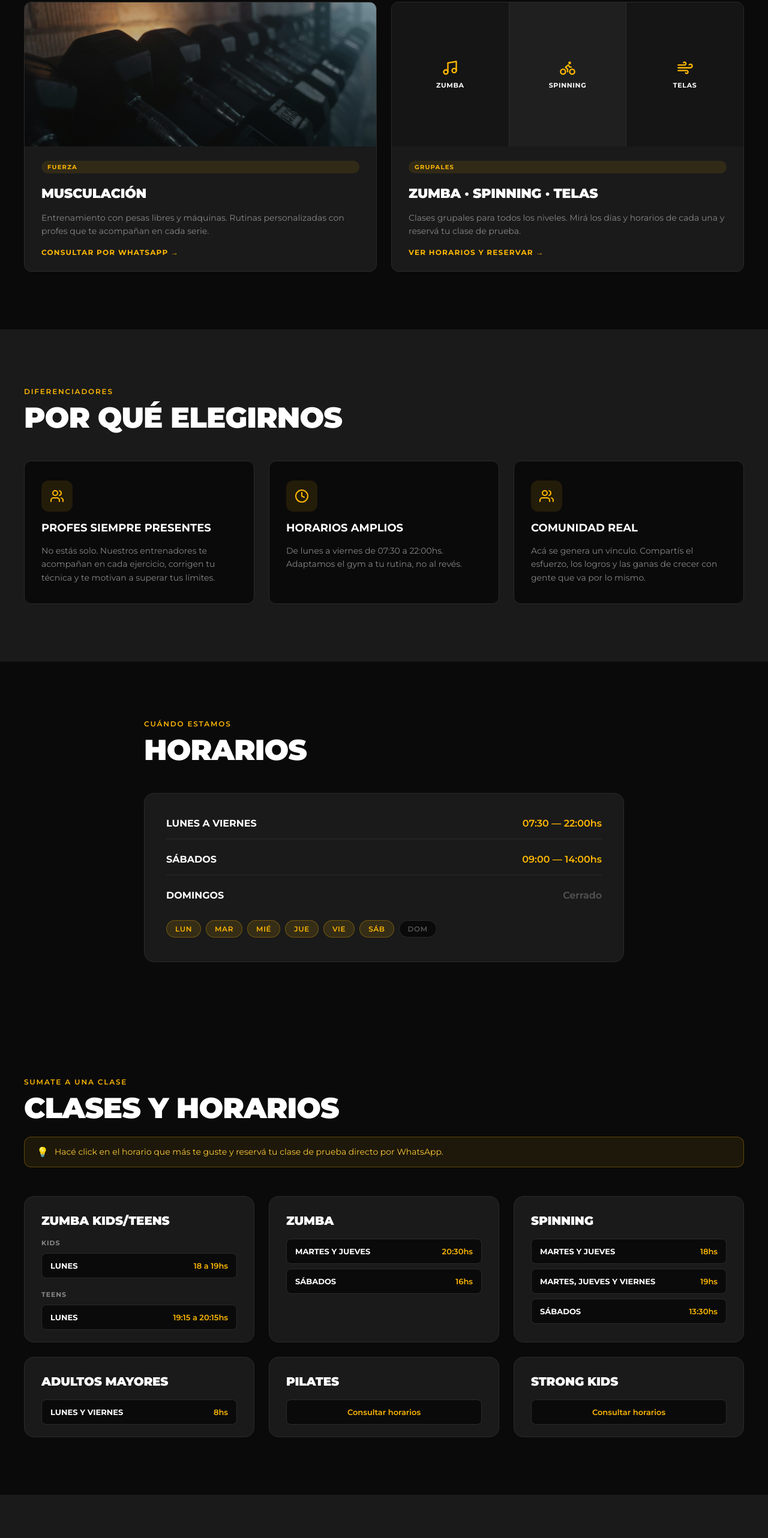
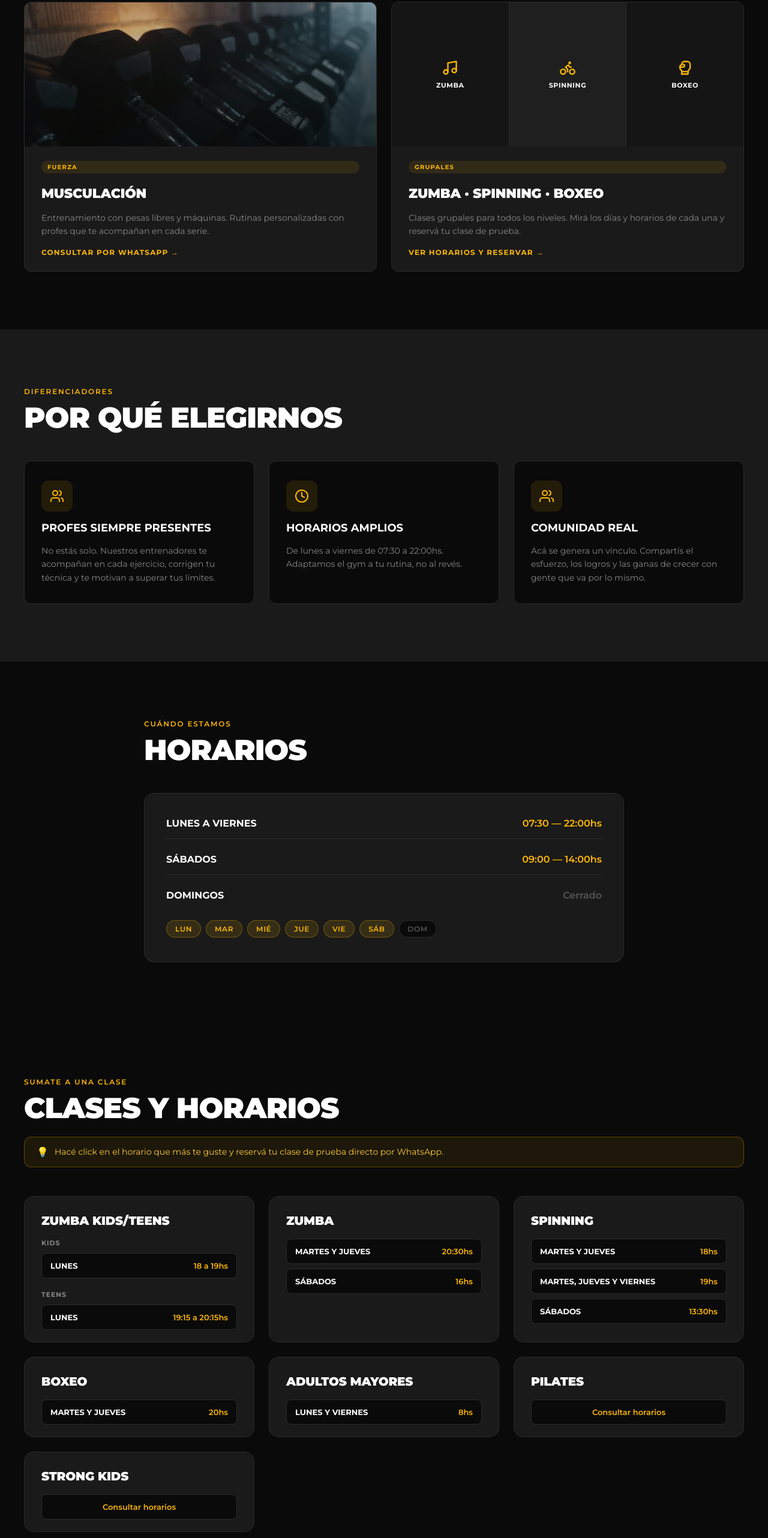
Before and after one commit to cederNicolas/gym-strong, a plain HTML site: page index.html in a window 1280 px wide. Shown: the part 1016-3580 px from the top of the page at 60% size. Drawn offline with nearby package versions, Linux system fonts and the light colour scheme.

Commit message:
Suma Boxeo (mar y jue 20hs), actividades: Zumba · Spinning · Boxeo, saca Telas
Co-Authored-By: Claude Opus 5.5 <noreply@anthropic.com>
Claude-Session: https://claude.ai/code/session_01AExrzzxsAWZx9t5GsjBBRV

```diff
--- a/index.html
+++ b/index.html
@@ -163,7 +163,7 @@
             <a href="https://wa.me/5491149601563?text=Hola!%20Quiero%20informaci%C3%B3n%20sobre%20Musculaci%C3%B3n">Consultar sobre Musculación</a>
           </article>
           <article>
-            <h3>Zumba · Spinning · Telas</h3>
+            <h3>Zumba · Spinning · Boxeo</h3>
             <p>Clases grupales para todos los niveles. Mirá los días y horarios de cada una y reservá tu clase de prueba.</p>
             <a href="#class-schedule">Ver horarios y reservar</a>
           </article>
@@ -209,6 +209,10 @@
           <article>
             <h3>Spinning</h3>
             <p>Martes y Jueves 18hs. Martes, Jueves y Viernes 19hs. Sábados 13:30hs.</p>
+          </article>
+          <article>
+            <h3>Boxeo</h3>
+            <p>Martes y Jueves 20hs.</p>
           </article>
           <article>
             <h3>Pilates</h3>
--- a/ui_kits/website/Activities.jsx
+++ b/ui_kits/website/Activities.jsx
@@ -88,9 +88,13 @@ function MosaicIcon({ type }) {
       </svg>
     );
   }
+  // boxeo: guante
   return (
     <svg style={s} viewBox="0 0 24 24" fill="none" stroke="currentColor" strokeWidth="2" strokeLinecap="round" strokeLinejoin="round">
-      <path d="M9.59 4.59A2 2 0 1 1 11 8H2m10.59 11.41A2 2 0 1 0 14 16H2m15.73-8.27A2.5 2.5 0 1 1 19.5 12H2" />
+      <path d="M7 21h9v-4l2.2-3.3A3 3 0 0 0 19 12V7a4 4 0 0 0-4-4h-4a4 4 0 0 0-4 4v1" />
+      <path d="M7 8a2.5 2.5 0 0 0-2.5 2.5V12A4 4 0 0 0 7 15.7V21" />
+      <path d="M4.5 11H9a2 2 0 0 0 0-4" />
+      <path d="M7 17.5h9" />
     </svg>
   );
 }
@@ -108,13 +112,13 @@ function Activities() {
     {
       type: 'mosaic',
       tag: 'Grupales',
-      title: 'Zumba · Spinning · Telas',
+      title: 'Zumba · Spinning · Boxeo',
       desc: 'Clases grupales para todos los niveles. Mirá los días y horarios de cada una y reservá tu clase de prueba.',
       href: '#class-schedule',
       tiles: [
         { icon: 'zumba', label: 'Zumba', bg: '#151515' },
         { icon: 'spinning', label: 'Spinning', bg: '#1f1f1f' },
-        { icon: 'telas', label: 'Telas', bg: '#151515' },
+        { icon: 'boxeo', label: 'Boxeo', bg: '#151515' },
       ],
     },
   ];
--- a/ui_kits/website/ClassSchedule.jsx
+++ b/ui_kits/website/ClassSchedule.jsx
@@ -96,6 +96,12 @@ function ClassSchedule() {
       ],
     },
     {
+      name: 'Boxeo',
+      slots: [
+        { days: 'Martes y Jueves', time: '20hs' },
+      ],
+    },
+    {
       name: 'Adultos Mayores',
       slots: [
         { days: 'Lunes y Viernes', time: '8hs' },
```
